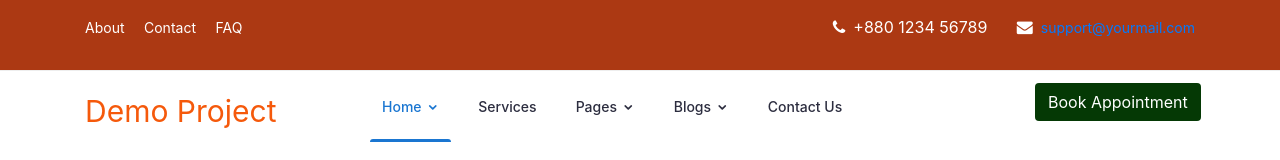
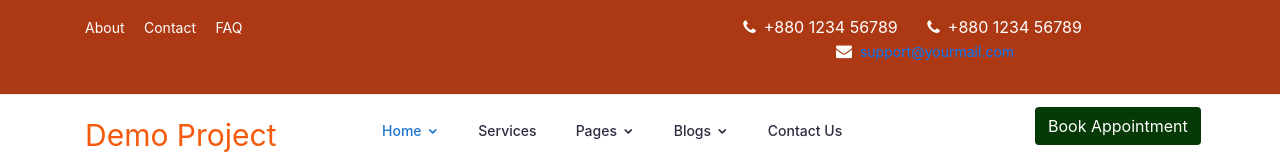
Before and after one commit to UdichiInsurencePortalService/Practice, a website with bundled scripts: page index.html in a window 1280 px wide. Shown: the top 160 px of the page. Built offline with nearby package versions, Linux system fonts and the light colour scheme; a script that the page names is missing; files whose address does not match are found by name.

Commit message:
change by kunal

```diff
--- a/index.html
+++ b/index.html
@@ -75,6 +75,10 @@
                   <i class="fa fa-phone" style="color: white"></i>+880 1234
                   56789
                 </li>
+				<li style="color: white">
+					<i class="fa fa-phone" style="color: white"></i>+880 1234
+					56789
+				  </li>
                 <li style="color: white">
                   <i class="fa fa-envelope" style="color: white"></i
                   ><a href="mailto:support@yourmail.com"
```
